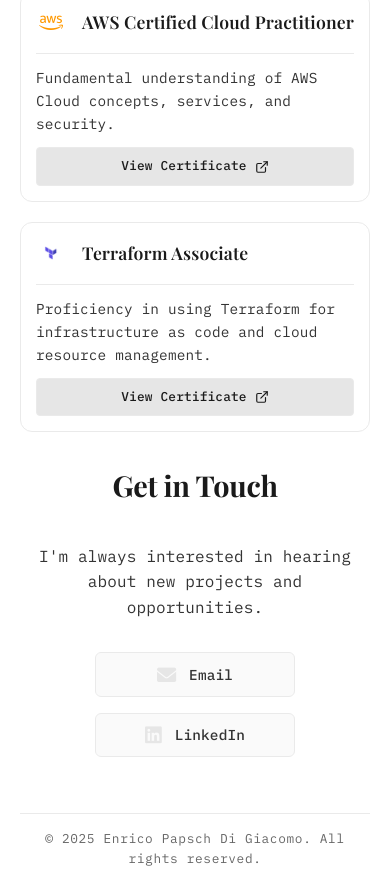
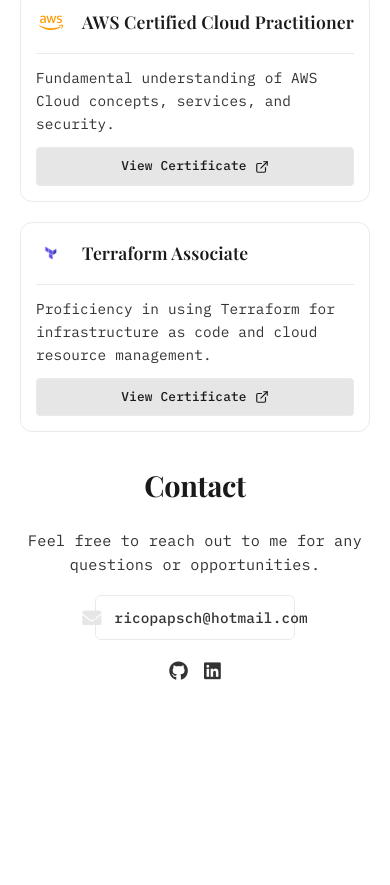
Before and after one commit to EnricoPDG/site, a plain HTML site: page index.html in a window 390 px wide. Shown: the part 4263-5148 px from the top of the page. After the commit the page ends 4989 px from the top, so only its background shows below. Drawn offline with nearby package versions, Linux system fonts and the light colour scheme.

Commit message:
fix: remove go and make the site static

```diff
--- a/templates/index.html
+++ b/index.html
@@ -250,35 +250,32 @@
                 </div>
             </section>
 
-            <section id="contact" class="section contact slide-in-left delay-2">
-                <h2 data-en="Get in Touch" data-pt="Entre em Contato">Get in Touch</h2>
-                <div class="content">
-                    <div class="contact-container fade-in delay-3">
-                        <div class="contact-info">
-                            <p data-en="I'm always interested in hearing about new projects and opportunities."
-                               data-pt="Sempre estou interessado em conhecer novos projetos e oportunidades.">
-                                I'm always interested in hearing about new projects and opportunities.
+            <section id="contact" class="section contact">
+                <h2 data-en="Contact" data-pt="Contato">Contact</h2>
+                <div class="contact-content">
+                    <p data-en="Feel free to reach out to me for any questions or opportunities."
+                       data-pt="Fique à vontade para entrar em contato comigo para qualquer dúvida ou oportunidade.">
+                        Feel free to reach out to me for any questions or opportunities.
                     </p>
                     <div class="contact-links">
-                                <a href="mailto:ricopapsch@hotmail.com" class="contact-link fade-in delay-4">
+                        <a href="mailto:ricopapsch@hotmail.com" class="contact-link">
                             <i class="fas fa-envelope"></i>
-                                    <span data-en="Email" data-pt="Email">Email</span>
+                            <span>ricopapsch@hotmail.com</span>
                         </a>
-                                <a href="https://www.linkedin.com/in/enrico-papsch-di-giacomo/" target="_blank" class="contact-link fade-in delay-5">
+                        <div class="social-links">
+                            <a href="https://github.com/EnricoPDG" target="_blank" class="social-link">
+                                <i class="fab fa-github"></i>
+                            </a>
+                            <a href="https://www.linkedin.com/in/enrico-papsch-di-giacomo/" target="_blank" class="social-link">
                                 <i class="fab fa-linkedin"></i>
-                                    <span data-en="LinkedIn" data-pt="LinkedIn">LinkedIn</span>
                             </a>
-                            </div>
                         </div>
                     </div>
                 </div>
             </section>
         </main>
+    </div>
 
-        <footer class="footer fade-in delay-5">
-            <p data-en="© 2025 Enrico Papsch Di Giacomo. All rights reserved." data-pt="© 2024 Enrico Papsch Di Giacomo. Todos os direitos reservados.">© 2024 Enrico Papsch Di Giacomo. All rights reserved.</p>
-        </footer>
-    </div>
     <script src="/static/js/main.js"></script>
 </body>
 </html>
--- a/static/css/style.css
+++ b/static/css/style.css
@@ -501,49 +501,121 @@ h1 {
     color: var(--text-color);
 }
 
-/* Contact */
-.contact-container {
-    max-width: 800px;
-    margin: 0 auto;
-    padding: 2rem 0;
-}
-
-.contact-info {
-    text-align: center;
+/* Contact Section */
+.contact {
+    padding: 4rem 0;
+}
+
+.contact-content {
     max-width: 600px;
     margin: 0 auto;
-}
-
-.contact-info p {
-    font-size: 1.2rem;
-    color: var(--text-color);
-    margin-bottom: 2.5rem;
+    text-align: center;
+}
+
+.contact-content p {
+    font-size: 1.1rem;
+    color: var(--text-color);
+    margin-bottom: 2rem;
     line-height: 1.6;
-    font-weight: 400;
 }
 
 .contact-links {
     display: flex;
+    flex-direction: column;
+    align-items: center;
+    gap: 1.5rem;
+}
+
+.contact-link {
+    display: inline-flex;
+    align-items: center;
     justify-content: center;
-    gap: 2rem;
-    margin-top: 2rem;
+    gap: 0.8rem;
+    padding: 0.8rem 1.5rem;
+    background-color: var(--background-color);
+    border: 1px solid var(--border-color);
+    border-radius: 6px;
+    text-decoration: none;
+    color: var(--text-color);
+    transition: all 0.3s ease;
+    font-size: 1rem;
+    width: 100%;
+    max-width: 300px;
 }
 
 .contact-link:hover {
     transform: translateY(-2px);
     box-shadow: 0 4px 12px rgba(0, 0, 0, 0.1);
     border-color: var(--accent-color);
-    background-color: var(--background-color);
 }
 
 .contact-link i {
     font-size: 1.2rem;
     color: var(--accent-color);
+}
+
+.social-links {
+    display: flex;
+    gap: 1.5rem;
+}
+
+.social-link {
+    color: var(--text-color);
+    font-size: 1.5rem;
     transition: all 0.3s ease;
 }
 
-.contact-link:hover i {
-    color: var(--primary-color);
+.social-link:hover {
+    color: var(--accent-color);
+    transform: translateY(-2px);
+}
+
+/* Dark theme adjustments */
+[data-theme="dark"] .contact-link {
+    background-color: var(--background-color);
+}
+
+/* Responsive adjustments */
+@media (max-width: 768px) {
+    .contact-content p {
+        font-size: 1rem;
+        margin-bottom: 1.5rem;
+    }
+
+    .contact-link {
+        padding: 0.7rem 1.2rem;
+        font-size: 0.95rem;
+        max-width: 250px;
+    }
+
+    .social-links {
+        gap: 1.2rem;
+    }
+
+    .social-link {
+        font-size: 1.3rem;
+    }
+}
+
+@media (max-width: 480px) {
+    .contact-content p {
+        font-size: 0.95rem;
+        margin-bottom: 1.2rem;
+    }
+
+    .contact-link {
+        padding: 0.6rem 1rem;
+        font-size: 0.9rem;
+        max-width: 200px;
+    }
+
+    .social-links {
+        gap: 1rem;
+    }
+
+    .social-link {
+        font-size: 1.2rem;
+    }
 }
 
 /* Footer */
```
Also changed, not shown: 3 other files. Lines whose indentation alone changed are shown as unchanged.
